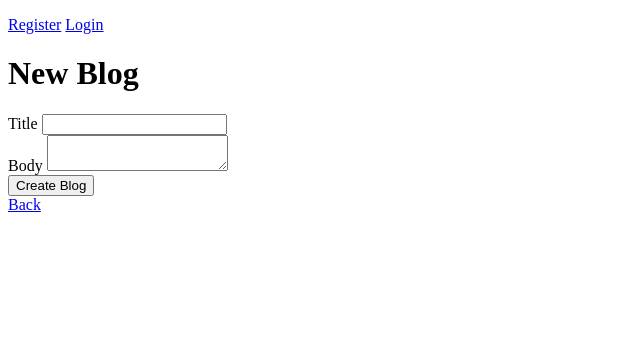
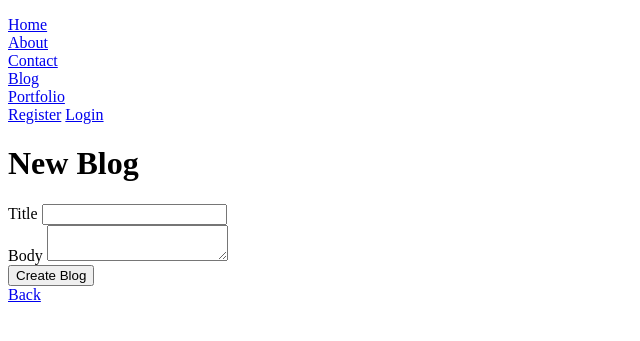
Before and after one commit to antwaunjohnson/AntwaunJohnsonPortfolio, a Rails app: page /blogs/new in a window 1280 px wide. Shown: the top 341 px of the page, without its empty margins (0-640 px from the left). Run offline with Rails 7, Linux system fonts and the light colour scheme; style sheets or scripts are compiled from the project's sources.

Commit message:
Added nav bar and added default header content

```diff
--- a/app/controllers/application_controller.rb
+++ b/app/controllers/application_controller.rb
@@ -2,5 +2,5 @@ class ApplicationController < ActionController::Base
   include DeviseWhitelist
   include SetSource
   include CurrentUserConcern
-
+  include DefaultPageContent
 end
--- a/app/controllers/blogs_controller.rb
+++ b/app/controllers/blogs_controller.rb
@@ -5,11 +5,14 @@ class BlogsController < ApplicationController
   # GET /blogs.json
   def index
     @blogs = Blog.all
+    @page_title = "My Portfolio Blog"
   end
 
   # GET /blogs/1
   # GET /blogs/1.json
   def show
+    @page_title = @blog.title
+    @seo_keywords = @blog.body
   end
 
   # GET /blogs/new
--- /dev/null
+++ b/app/controllers/concerns/default_page_content.rb
@@ -0,0 +1,12 @@
+module DefaultPageContent
+  extend ActiveSupport::Concern
+
+  included do
+    before_action :set_page_defaults
+  end
+
+  def set_page_defaults
+    @page_title = "Antwaun Johnson | My Portfolio Website"
+    @seo_keywords = "Antwaun Johnson portfolio Fullstack Developer"
+  end
+end
--- a/app/views/layouts/application.html.erb
+++ b/app/views/layouts/application.html.erb
@@ -1,9 +1,12 @@
 <!DOCTYPE html>
 <html>
   <head>
-    <title>DevcampPortfolio</title>
+    <title><%= @page_title %></title>
     <%= csrf_meta_tags %>
     <%= csp_meta_tag %>
+
+    <meta name="keywords" content= "<%= @seo_keywords %>" />
+
 
     <%= stylesheet_link_tag    'application', media: 'all', 'data-turbolinks-track': 'reload' %>
     <%= javascript_include_tag 'application', 'data-turbolinks-track': 'reload' %>
@@ -13,12 +16,21 @@
     <p class="notice"><%= notice %></p>
     <p class="alert"><%= alert %></p>
 
+    <div>
+      <div><%= link_to "Home", root_path %></div>
+      <div><%= link_to "About", about_path %></div>
+      <div><%= link_to "Contact", contact_path %></div>
+      <div><%= link_to "Blog", blogs_path %></div>
+      <div><%= link_to "Portfolio", portfolios_path %></div>
+    </div>
+
     <% if current_user.is_a?(User) %>
       <%= link_to "Logout", destroy_user_session_path, method: :delete %>
     <% else %>
       <%= link_to "Register", new_user_registration_path %>
       <%= link_to "Login", new_user_session_path %>
     <% end %>
+
     <%= yield %>
 
     <% if session[:source] %>
```
